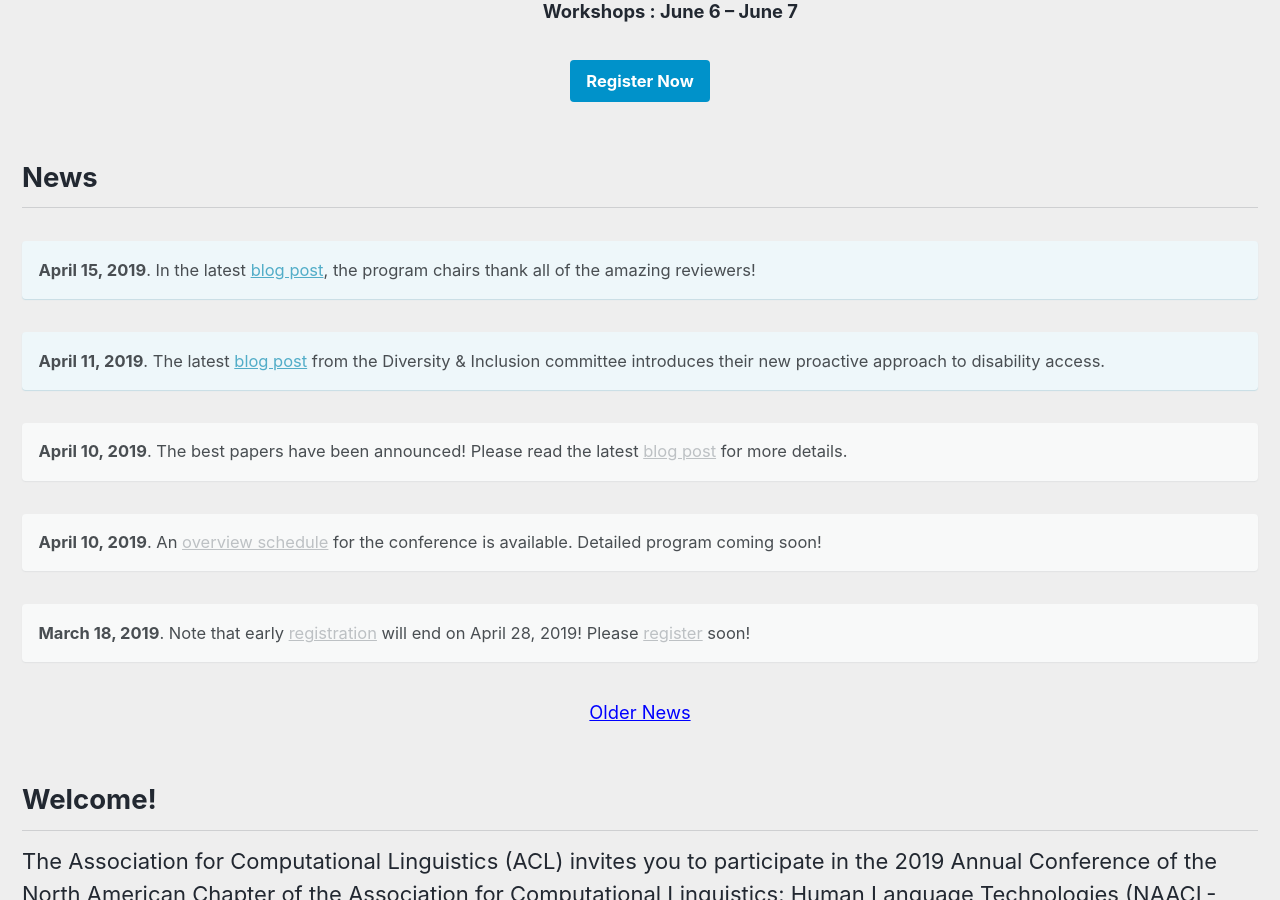
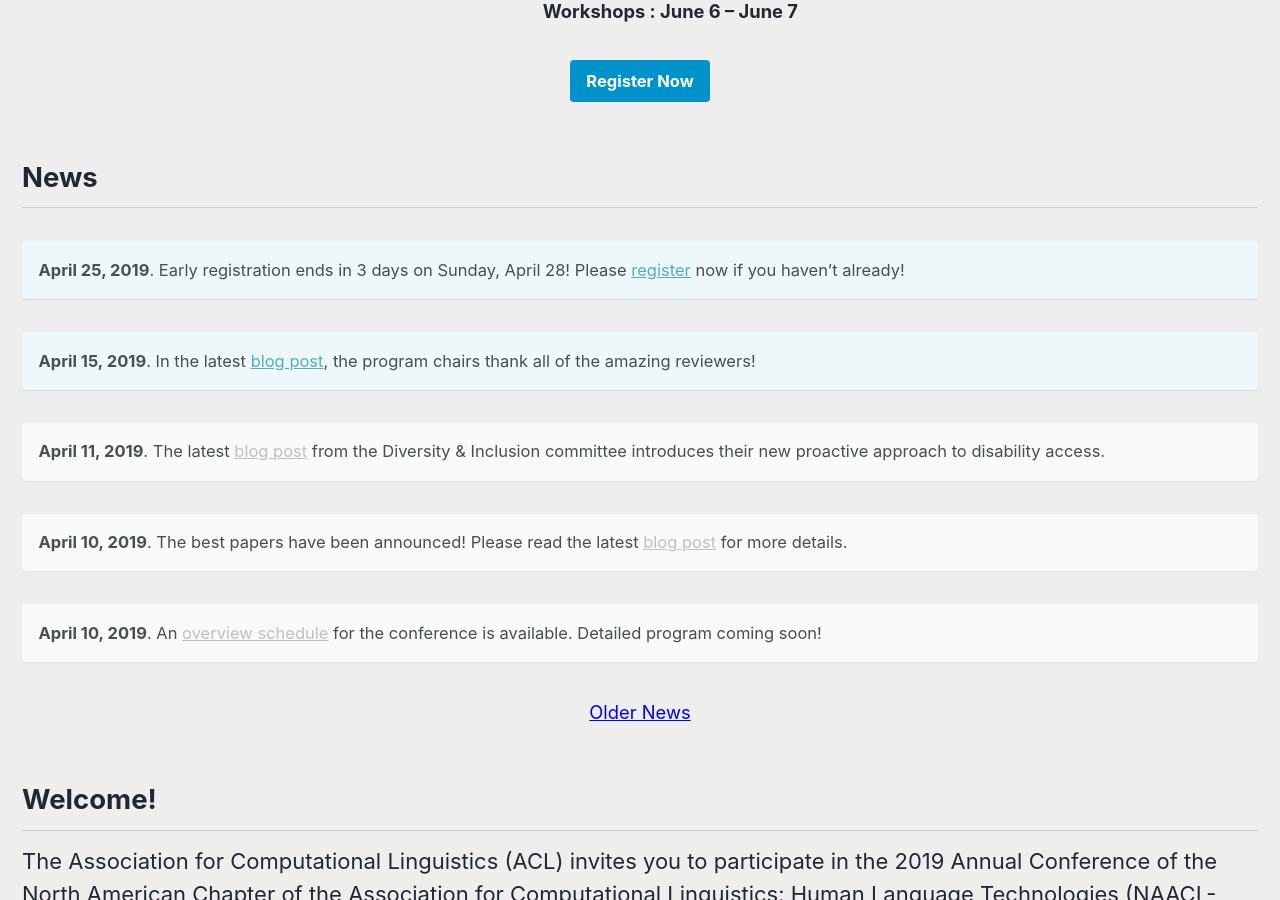
Before and after one commit to naacl-org/naacl-2021-website, a Jekyll site: the page built from _pages/home.md, in a window 1280 px wide and 900 px high, scrolled down 803 px. Built offline with Jekyll 4.4.1, drawn with Linux system fonts in a browser that asks for light colours; nearby versions of some CDN libraries.

Commit message:
Add registration reminder to home page

```diff
--- a/_pages/home.md
+++ b/_pages/home.md
@@ -17,21 +17,21 @@ excerpt: "<br/><br/>"
 </div>
 
 <h2>News</h2>
+
+**April 25, 2019**. Early registration ends in 3 days on Sunday, April 28! Please [register](https://aclweb.org/conference/naacl-hlt-2019-conference-registration/) now if you haven't already!
+{: .notice--info}
+
 **April 15, 2019**. In the latest [blog post](/blog/kudos-reviewers/), the program chairs thank all of the amazing reviewers!
 {: .notice--info}
 
 **April 11, 2019**. The latest [blog post](/blog/disability-access/) from the Diversity & Inclusion committee introduces their new proactive approach to disability access.
-{: .notice--info}
+{: .notice}
 
 **April 10, 2019**. The best papers have been announced! Please read the latest [blog post](/blog/best-papers/) for more details.
 {: .notice}
 
 **April 10, 2019**. An [overview schedule](/program/schedule/) for the conference is available. Detailed program coming soon!
 {: .notice}
-
-**March 18, 2019**. Note that early [registration](/registration) will end on April 28, 2019! Please [register](https://aclweb.org/conference/naacl-hlt-2019-conference-registration/) soon!
-{: .notice}
-
 
 <div class="text-center">
     <a href="/archive/" style="font-size: smaller; font-decoration: italic;">Older News</a>
```
Also changed, not shown: _pages/archive.md (+3 -0 lines).
